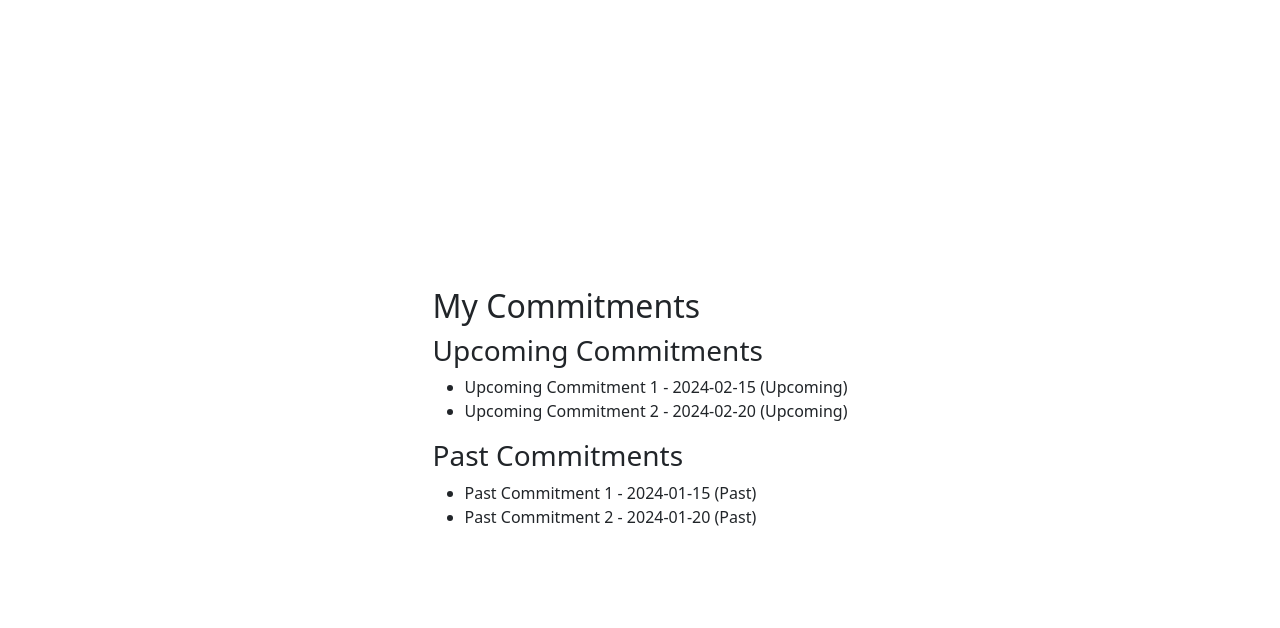
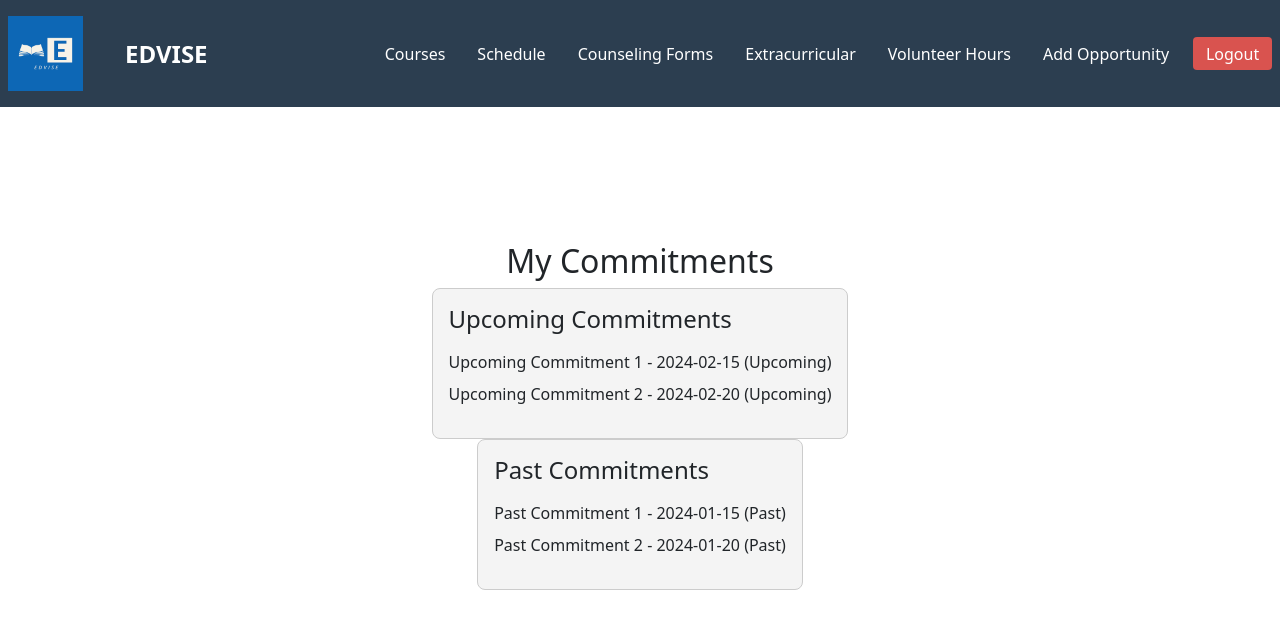
Before and after one commit to Hanuhitha/CorSel, a React (Create React App) app in the folder corsel/: page /my-commitments in a window 1280 px wide. Shown: the top 628 px of the page. Built offline with nearby package versions, Linux system fonts and the light colour scheme; no server answers.

Commit message:
styling + course rec

```diff
--- a/corsel/src/components/App.js
+++ b/corsel/src/components/App.js
@@ -18,6 +18,7 @@ import VolunteerStatsPage from './VolunteerStatsPage';
 import OpportunitiesPage from './OpportunitiesPage';
 import ExtracurricularPage from './ExtracurricularPage';
 import StaffAdditionPage from './StaffAdditionPage';
+import YearDetailsPage from './YearDetailsPage';
 
 function App() {
   return (
@@ -41,6 +42,7 @@ function App() {
                 <Route path="/find-opportunities" element={<OpportunitiesPage />} />
                 <Route path="/Extracurricular" element={<ExtracurricularPage />} />
                 <Route path="/addOpportunity" element={<StaffAdditionPage />} />
+                <Route path="/Credits/:yearNumber" element={<YearDetailsPage />} />
               </Routes>
             </div>
           </Router>
--- a/corsel/src/components/Credits.js
+++ b/corsel/src/components/Credits.js
@@ -1,15 +1,17 @@
 import React, { useState, useRef } from 'react';
+import { Link } from 'react-router-dom';
 import NavBar from './NavBar';
 import html2canvas from 'html2canvas';
 import jsPDF from 'jspdf';
-
 import FinalizedCourses from './FinalizedCourses';
 import CreditBreakdown from './CreditBreakdown';
+import YearDetailsPage from './YearDetailsPage';
 
 const Credits = () => {
   const [finalizedCourses, setFinalizedCourses] = useState(
     JSON.parse(localStorage.getItem('selectedClasses')) || []
   );
+  const [selectedYear, setSelectedYear] = useState(null);
   const captureRef = useRef(null);
 
   const handleRemove = (removedCourse) => {
@@ -24,7 +26,7 @@ const Credits = () => {
   const organizeCoursesByYear = () => {
     const coursesByYear = {};
 
-    finalizedCourses.forEach(course => {
+    finalizedCourses.forEach((course) => {
       const year = course.courseYear || 'Uncategorized';
 
       if (coursesByYear[year]) {
@@ -38,12 +40,6 @@ const Credits = () => {
   };
 
   const coursesByYear = organizeCoursesByYear();
-  const yearMappings = {
-    1: 'Freshman',
-    2: 'Sophomore',
-    3: 'Junior',
-    4: 'Senior',
-  };
 
   const handleCaptureSnapshot = () => {
     if (captureRef.current) {
@@ -57,6 +53,11 @@ const Credits = () => {
         pdf.save('snapshot.pdf');
       });
     }
+  };
+
+  const getYearClassName = (yearNumber) => {
+    const yearNames = ['Freshman Year', 'Sophomore Year', 'Junior Year', 'Senior Year'];
+    return yearNames[yearNumber - 1] || `Year ${yearNumber}`;
   };
 
   return (
@@ -82,15 +83,23 @@ const Credits = () => {
                 padding: '1rem',
                 width: '265px',
               }}
+              onClick={() => setSelectedYear(yearNumber)} // Update the onClick handler
             >
               <h3 style={{ fontSize: '1.5rem', margin: '0.5rem 5%', textAlign: 'center', padding: '0', color: 'inherit', textDecoration: 'none' }}>
-                {`${yearMappings[yearNumber]} Year`}
+                {getYearClassName(yearNumber)}
               </h3>
+              {selectedYear === yearNumber && (
+                <YearDetailsPage year={yearNumber} courses={coursesByYear[yearNumber]} />
+              )}
               <FinalizedCourses
                 finalizedCourses={coursesByYear[yearNumber]}
                 onRemove={handleRemove}
               />
-              {/* Add other content related to courses if needed */}
+              <div style={{ marginTop: 'auto', textAlign: 'center' }}>
+                <Link to={`/Credits/${yearNumber}`} style={{ textDecoration: 'none' }}>
+                  <button className="btn btn-primary">More Details</button>
+                </Link>
+              </div>
             </div>
           ))}
           <div
--- a/corsel/src/components/FinalizedCourses.js
+++ b/corsel/src/components/FinalizedCourses.js
@@ -15,10 +15,10 @@ const FinalizedCourse = ({ course, onRemove }) => {
       onMouseLeave={() => handleCardHover(false)}
     >
       <p>Course Name: {course.courseInfo_courseName}</p>
-      <p>Credits: {course.Credits}</p>
       {/* Show additional details always, but style based on card expansion */}
       <div className={isCardExpanded ? 'expanded-details' : 'collapsed-details'}>
         <p>Teacher: {course.sectionInfo_teacherDisplay}</p>
+        <p>Credits: {course.Credits}</p>
         {/* Add more details as needed */}
       </div>
 
--- a/corsel/src/components/MyCommitmentsPage.css
+++ b/corsel/src/components/MyCommitmentsPage.css
@@ -0,0 +1,44 @@
+/* MyCommitmentsPage.css */
+
+.commitments-container {
+  display: flex;
+  justify-content: space-between;
+  margin-top: 2rem;
+}
+
+.commitments-column {
+  flex: 1;
+  margin: 0 1rem;
+  padding: 1rem;
+  border: 1px solid #ccc;
+  border-radius: 8px;
+  background-color: #f4f4f4;
+}
+
+.commitments-column h3 {
+  font-size: 1.5rem;
+  margin-bottom: 1rem;
+}
+
+.commitments-column ul {
+  list-style: none;
+  padding: 0;
+}
+
+.commitments-column li {
+  margin-bottom: 0.5rem;
+}
+.content-container {
+  display: flex;
+  justify-content: center;
+  align-items: center;
+  height: 100vh;
+}
+
+.my-commitments-container {
+  display: flex;
+  flex-direction: column;
+  align-items: center;
+}
+
+/* Additional styling based on your preferences */
--- a/corsel/src/components/MyCommitmentsPage.js
+++ b/corsel/src/components/MyCommitmentsPage.js
@@ -1,5 +1,6 @@
 import React from 'react';
 import './MyCommitmentsPage.css'; // Make sure to include your CSS file
+import NavBar from './NavBar'; // Import NavBar component
 
 const MyCommitmentsPage = () => {
   // Sample data (replace this with your actual data)
@@ -14,7 +15,10 @@ const MyCommitmentsPage = () => {
   const pastCommitments = commitments.filter((commitment) => commitment.status === 'past');
 
   return (
-    <div className="commitments-container">
+    <div>
+      <NavBar />
+      <div className="content-container">
+        <div className="my-commitments-container">
           <h2>My Commitments</h2>
 
           {/* Upcoming Commitments */}
@@ -49,6 +53,8 @@ const MyCommitmentsPage = () => {
             )}
           </div>
         </div>
+      </div>
+    </div>
   );
 };
 
--- /dev/null
+++ b/corsel/src/components/YearDetailsPage.js
@@ -0,0 +1,20 @@
+import React from 'react';
+
+const YearDetailsPage = ({ year, courses }) => {
+  return (
+    <div>
+      <h4>Details for {`Year ${year}`}</h4>
+      {courses && courses.length > 0 ? (
+        <ul>
+          {courses.map((course, index) => (
+            <li key={index}>{course.courseInfo_courseName}</li>
+          ))}
+        </ul>
+      ) : (
+        <p>No courses available for this year.</p>
+      )}
+    </div>
+  );
+};
+
+export default YearDetailsPage;
```
Also changed, not shown: corsel/src/components/CourseRecommendation.js (added, +42 -0 lines). Lines whose indentation alone changed are shown as unchanged.
